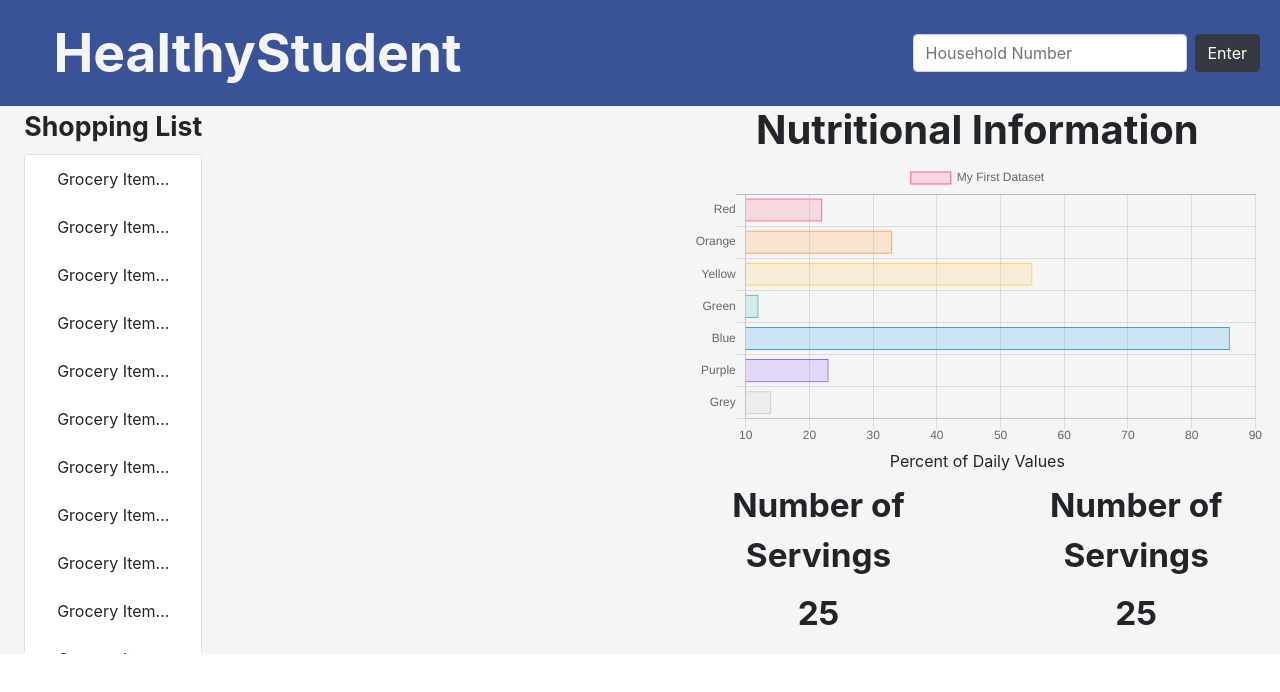
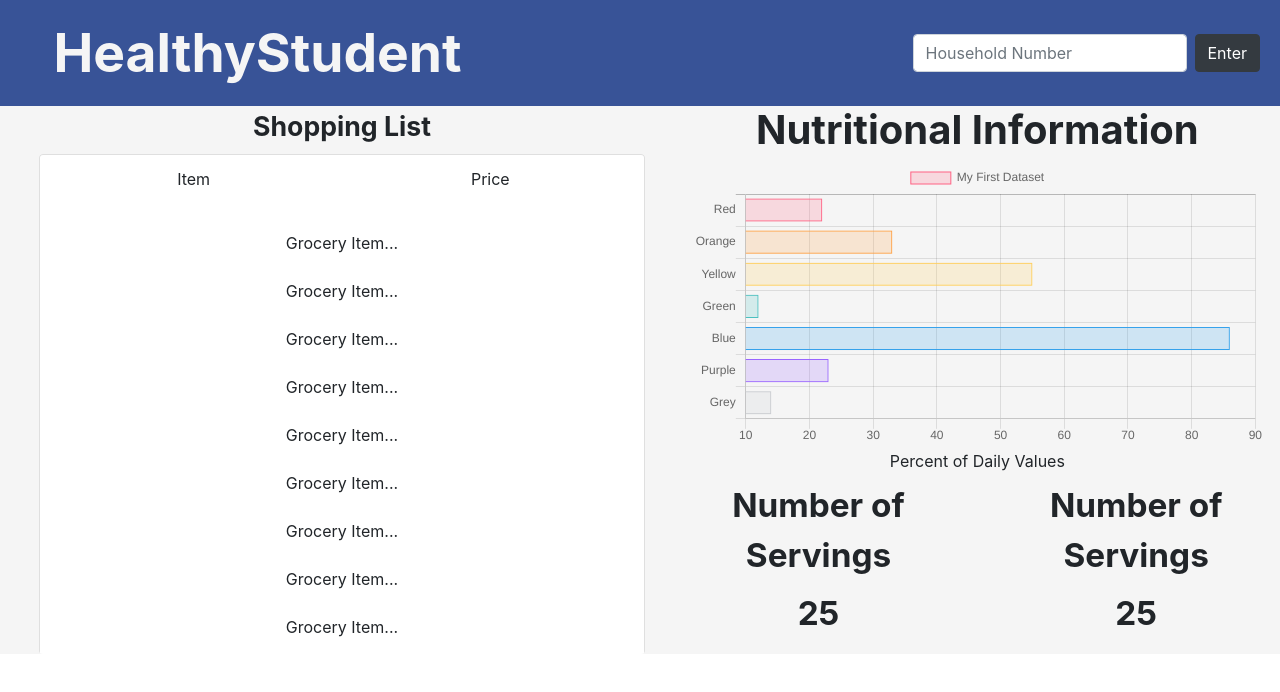
Before and after one commit to RobertPenrod/healthystudentUC, a React (Create React App) app: page / in a window 1280 px wide. Shown: the top 692 px of the page. Built offline with nearby package versions, Linux system fonts and the light colour scheme.

Commit message:
More List stuff yet again

```diff
--- a/src/App.css
+++ b/src/App.css
@@ -32,3 +32,8 @@
 #groceryList{
     margin-left: 3%;
 }
+
+#bodyRow
+{
+  background-color: blue;
+}
--- a/src/App.js
+++ b/src/App.js
@@ -61,14 +61,13 @@ function App() {
           </Form>
         </div>
       </Navbar>
-              <Row>
+            <Row id="boddyRow">
                 <Col id ="groceryList">
-                  <Row>
                     <ShoppingList />
-                  </Row>
                 </Col>
 
                 <Col>
+
                   <MDBContainer>
                     <h3 id="chartTitle">Nutritional Information</h3>
                     <HorizontalBar
@@ -109,6 +108,7 @@ function App() {
                       </label>
                     </Col>
                   </Row>
+
                 </Col>
               </Row>
       </div>
--- a/src/Components/ShoppingList/ShoppingList.js
+++ b/src/Components/ShoppingList/ShoppingList.js
@@ -2,6 +2,9 @@ import React from 'react';
 import './ShoppingList.css';
 import 'bootstrap/dist/css/bootstrap.min.css';
 import ListGroup from 'react-bootstrap/ListGroup';
+
+import Row from 'react-bootstrap/Row';
+import Col from 'react-bootstrap/Col';
 
 class ShoppingList extends React.Component
 {
@@ -17,7 +20,16 @@ class ShoppingList extends React.Component
             <div>
                 <label id="title">Shopping List</label>
                 <ListGroup style={listStyle}>
-                    <ListGroup.Item>Grocery Item...</ListGroup.Item>
+                    <ListGroup.Item>
+                        <Row>
+                            <Col>
+                                <p>Item</p>
+                            </Col>
+                            <Col>
+                                <p>Price</p>
+                            </Col>
+                        </Row>
+                    </ListGroup.Item>
                     <ListGroup.Item>Grocery Item...</ListGroup.Item>
                     <ListGroup.Item>Grocery Item...</ListGroup.Item>
                     <ListGroup.Item>Grocery Item...</ListGroup.Item>
```
